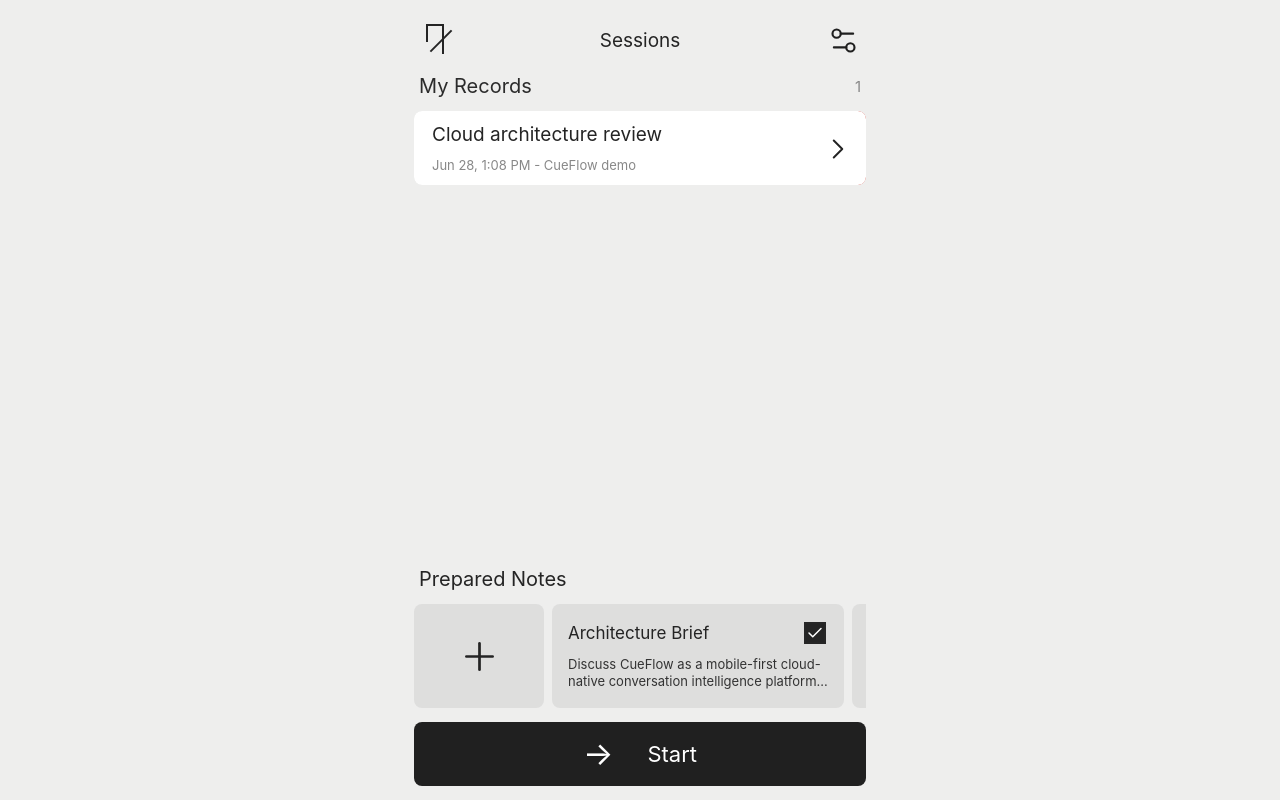
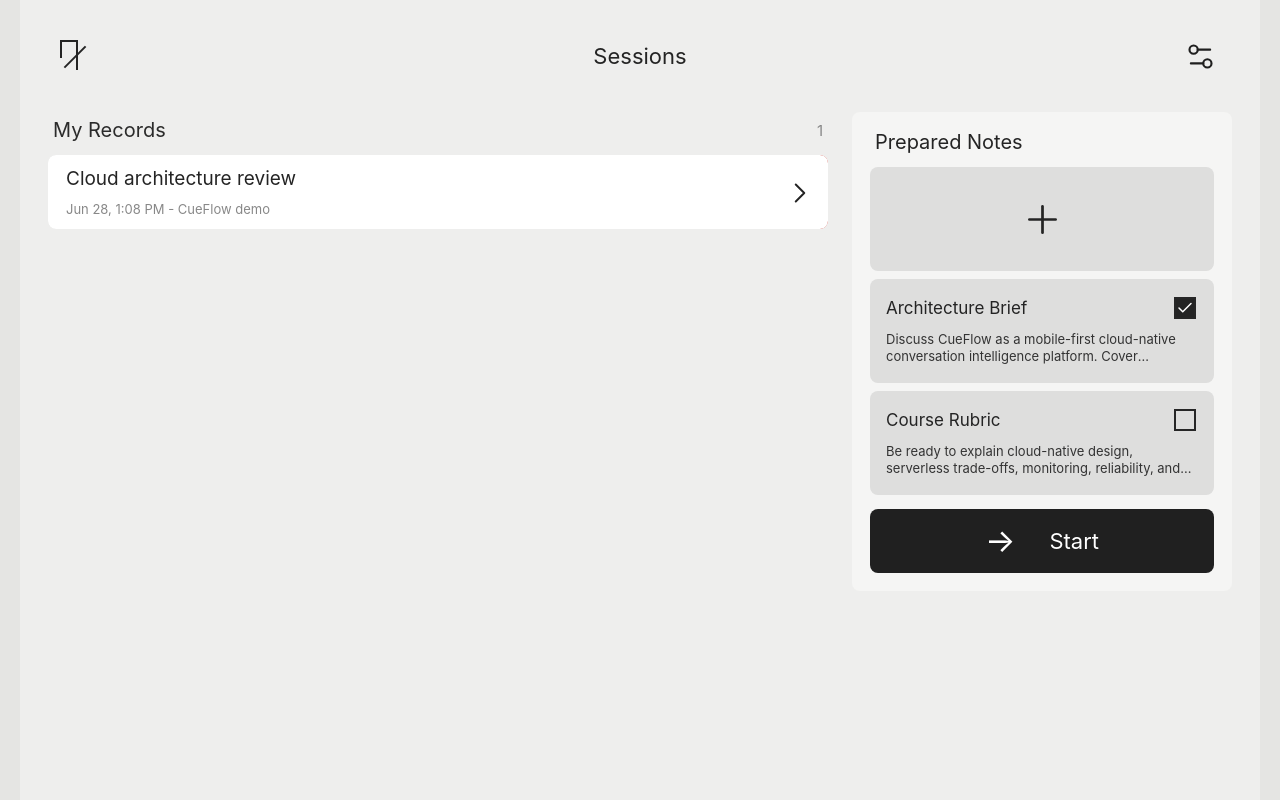
Before and after one commit to Clsrwalker/cueflow, a React (Vite) app in the folder frontend/: page / in a window 1280 px wide. Built offline with nearby package versions, Linux system fonts and the light colour scheme.

Commit message:
feat: add responsive web layout

```diff
--- a/frontend/src/App.tsx
+++ b/frontend/src/App.tsx
@@ -758,7 +758,7 @@ export default function App() {
 
   if (screen === "settings") {
     return (
-      <main className="phone-shell">
+      <main className="phone-shell settings-page">
         {renderHeader("Settings", <span />, "home")}
         <section className="settings-section">
           <h2>Voice Input</h2>
@@ -851,7 +851,7 @@ export default function App() {
 
   if (screen === "conversationSettings") {
     return (
-      <main className="phone-shell">
+      <main className="phone-shell settings-page">
         {renderHeader("Conversation Settings", <span />, "live")}
         <section className="settings-section">
           <h2>Voice Input</h2>
@@ -909,7 +909,7 @@ export default function App() {
 
   if (screen === "history" && activeRecord) {
     return (
-      <main className="phone-shell">
+      <main className="phone-shell history-page">
         {renderHeader("Conversation", (
           <button className="icon-button" aria-label="More">
             <MoreHorizontal size={33} strokeWidth={1.5} />
--- a/frontend/src/styles.css
+++ b/frontend/src/styles.css
@@ -938,11 +938,9 @@ pre {
 @keyframes page-enter {
   from {
     opacity: 0.7;
-    transform: translateY(4px);
   }
   to {
     opacity: 1;
-    transform: translateY(0);
   }
 }
 
@@ -983,3 +981,156 @@ pre {
     font-size: 18px;
   }
 }
+
+@media (min-width: 900px) {
+  body {
+    background: #e5e5e3;
+  }
+
+  .phone-shell {
+    width: min(100%, 1120px);
+    padding: 24px 28px 34px;
+  }
+
+  .settings-page,
+  .modal-page {
+    width: min(100%, 760px);
+  }
+
+  .topbar,
+  .home-header,
+  .modal-header {
+    min-height: 64px;
+  }
+
+  .home-header {
+    grid-template-columns: 64px 1fr 64px;
+  }
+
+  .topbar h1,
+  .home-header h1,
+  .modal-header h1 {
+    font-size: 22px;
+  }
+
+  .home-page {
+    display: grid;
+    grid-template-areas:
+      "header header"
+      "records notes";
+    grid-template-columns: minmax(0, 1fr) minmax(340px, 380px);
+    grid-template-rows: auto minmax(0, 1fr);
+    gap: 24px;
+    min-height: 100vh;
+  }
+
+  .home-header {
+    grid-area: header;
+  }
+
+  .record-section {
+    grid-area: records;
+    height: auto;
+    min-height: 0;
+    overflow: visible;
+  }
+
+  .record-list {
+    grid-template-columns: 1fr;
+    align-content: start;
+    max-height: none;
+    overflow: visible;
+  }
+
+  .prenote-dock {
+    grid-area: notes;
+    position: static;
+    width: auto;
+    transform: none;
+    align-self: start;
+    margin-top: 0;
+    padding: 18px;
+    border-radius: 8px;
+    background: #f5f5f4;
+  }
+
+  .prenote-row {
+    display: grid;
+    grid-template-columns: 1fr;
+    overflow: visible;
+  }
+
+  .add-note-card,
+  .prenote-card {
+    width: 100%;
+    flex: none;
+  }
+
+  .live-page,
+  .history-page {
+    padding-bottom: 110px;
+  }
+
+  .conversation-title-card {
+    min-height: 104px;
+    padding: 18px 20px;
+  }
+
+  .conversation-title-card h2 {
+    font-size: 23px;
+  }
+
+  .conversation-title-card p {
+    font-size: 14px;
+  }
+
+  .tabs {
+    max-width: 720px;
+    margin: 6px auto 0;
+  }
+
+  .live-content,
+  .history-content {
+    height: calc(100vh - 318px);
+    min-height: 420px;
+  }
+
+  .summary-stack {
+    grid-template-columns: minmax(0, 1fr) minmax(320px, 0.82fr);
+    align-items: start;
+  }
+
+  .summary-stack .summary-card:first-child,
+  .summary-stack .muted-cues {
+    min-height: 100%;
+  }
+
+  .transcript-card {
+    max-width: 820px;
+    margin: 0 auto;
+  }
+
+  .prenote-readonly {
+    max-width: 820px;
+    margin: 0 auto;
+  }
+
+  .live-actions {
+    width: min(calc(100% - 56px), 1120px);
+  }
+
+  .bottom-actions button,
+  .live-actions button {
+    height: 64px;
+  }
+}
+
+@media (min-width: 1200px) {
+  .phone-shell {
+    width: min(100%, 1240px);
+  }
+
+  .live-actions {
+    width: min(calc(100% - 56px), 1240px);
+  }
+}
```
Also changed, not shown: 1 other file (tests, documents, lock files or other folders).
